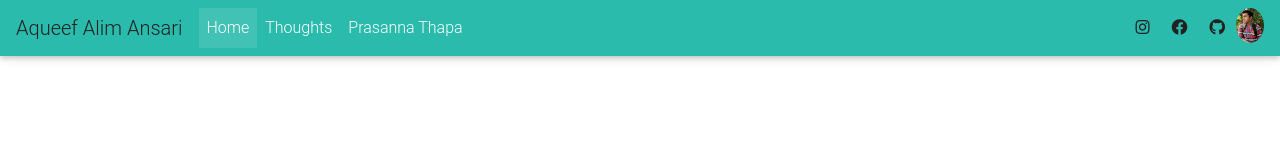
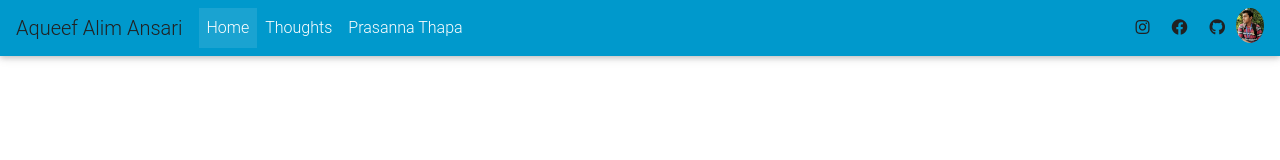
Before and after one commit to aqueefcs/resume, a plain HTML site: page index.html in a window 1280 px wide. Drawn offline with Linux system fonts and the light colour scheme; a web font is replaced by a local one.

Commit message:
Update index.html

```diff
--- a/index.html
+++ b/index.html
@@ -32,7 +32,7 @@
 
   <!-- Start your project here-->
  <!--Navbar -->
-<nav class="mb-1 navbar navbar-expand-lg navbar-dark default-color">
+<nav class="mb-1 navbar navbar-expand-lg navbar-dark info-color-dark">
   <a class="navbar-brand text-dark" href="website\my_resume.html">Aqueef Alim Ansari</a>
   <button class="navbar-toggler" type="button" data-toggle="collapse" data-target="#navbarSupportedContent-333"
     aria-controls="navbarSupportedContent-333" aria-expanded="false" aria-label="Toggle navigation">
```
